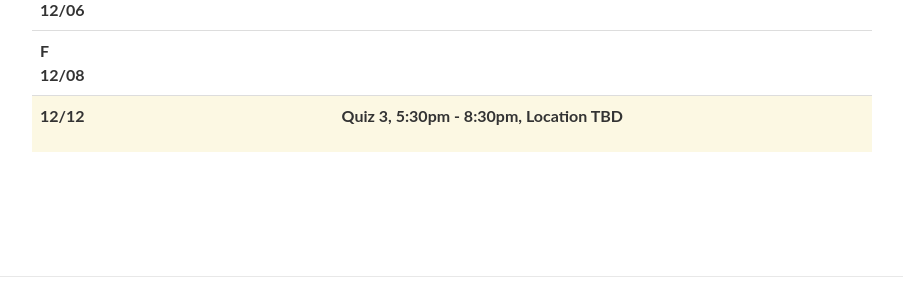
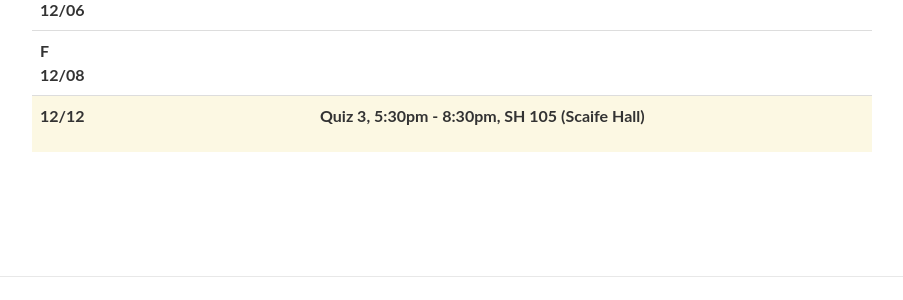
Before and after one commit to cmudeeprl/403website_s24, a Jekyll site: the page built from _pages/lectures.md, in a window 1280 px wide and 900 px high, scrolled down 2615 px. Shown: the part 428-728 px from the top of the window, without its empty margins (188-1091 px from the left). Built offline with Jekyll 4.4.1, drawn with Linux system fonts in a browser that asks for light colours; nearby versions of some CDN libraries; comment, search, counter and statistics services are not loaded.

Commit message:
Adding the Quiz 3 location

```diff
--- a/_data/lectures.yml
+++ b/_data/lectures.yml
@@ -657,7 +657,7 @@
 - date: 12/12
   lecturer:
   quiz: >
-    <strong>Quiz 3, 5:30pm - 8:30pm, Location TBD</strong>
+    <strong>Quiz 3, 5:30pm - 8:30pm, SH 105 (Scaife Hall) </strong>
   slides:
   notes:
   readings:
```
